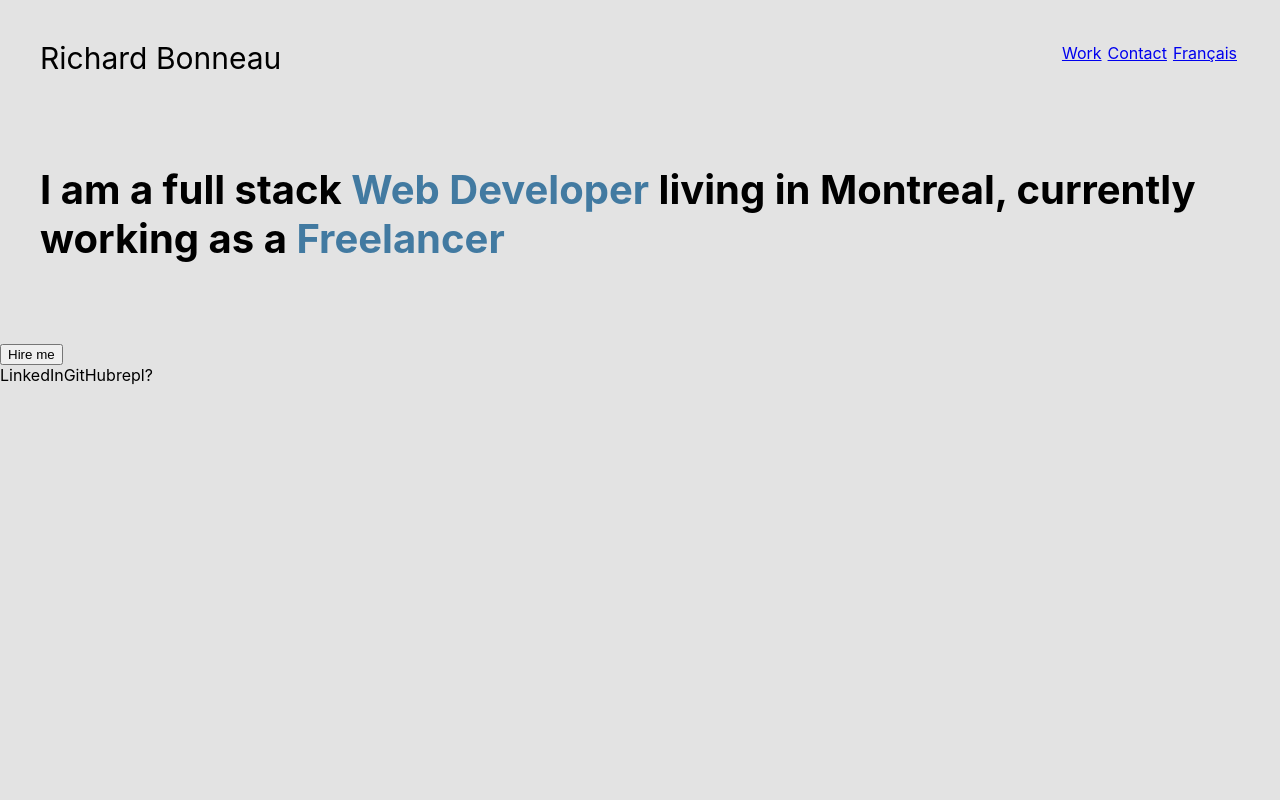
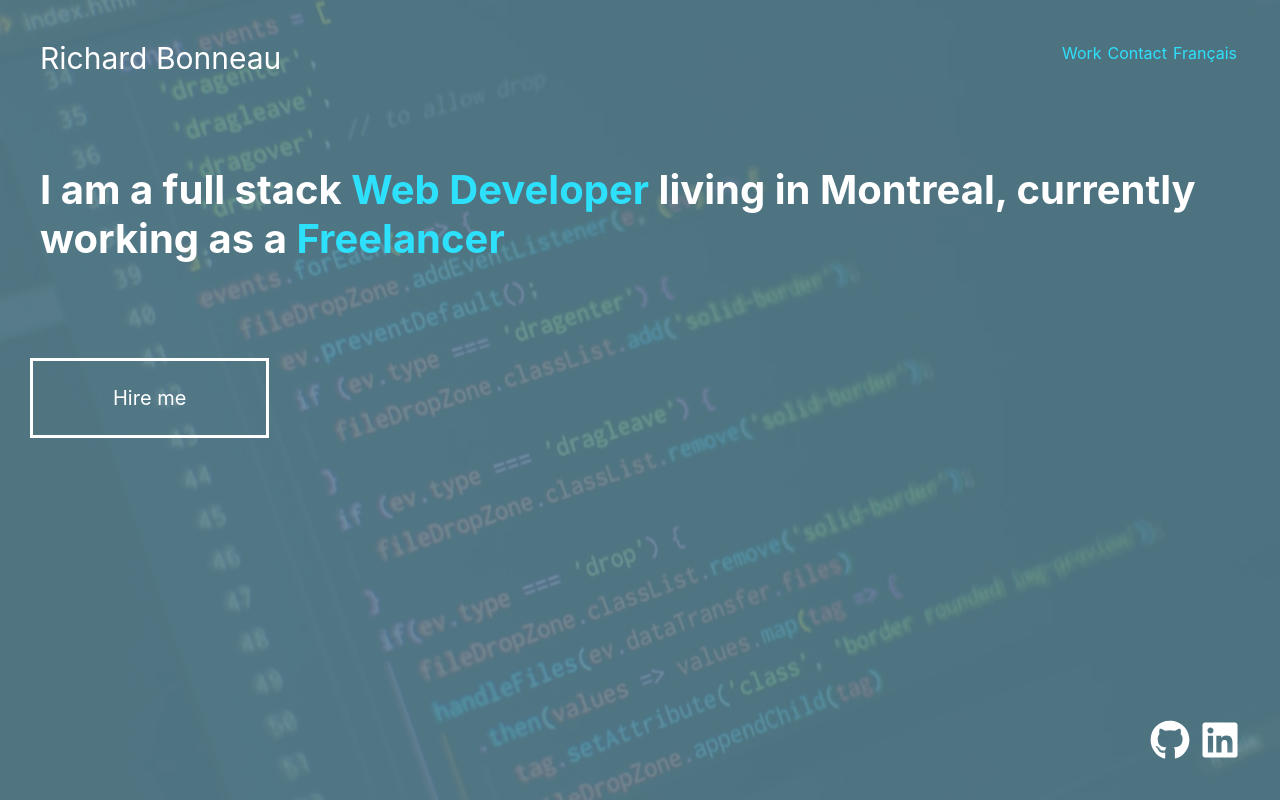
Before and after one commit to richardbonneau/portfolio, a React (Create React App) app: page / in a window 1280 px wide. Shown: the top 800 px of the page. Built offline with nearby package versions, Linux system fonts and the light colour scheme.

Commit message:
more work in hero

```diff
--- a/package.json
+++ b/package.json
@@ -6,6 +6,7 @@
     "react": "^16.9.0",
     "react-burger-menu": "^2.6.11",
     "react-dom": "^16.9.0",
+    "react-icons": "^3.7.0",
     "react-scripts": "3.1.1"
   },
   "scripts": {
--- a/src/App.css
+++ b/src/App.css
@@ -1,8 +1,22 @@
-.App {
+:root{
+  --mainColor:#124559;
+  --heroOverlay:#124559bf;
+  --accentColor:#2DE1FC;
+  --heroText:white;
+}
 
-}
 h2{
   font-size: 20px;
+}
+.icon{
+  height:40px;
+  width:40px;
+  margin-left:10px;
+  color:white;
+  cursor: pointer;
+}
+.icon:hover{
+  color:var(--accentColor);
 }
 .App-logo {
   animation: App-logo-spin infinite 20s linear;
@@ -11,8 +25,20 @@ h2{
 }
 .header-link{
   padding:3px;
+  color:var(--accentColor);
+  text-decoration: none;
+  cursor: pointer;
+  -webkit-transition: all 1s;
+	-moz-transition: all 1s;
+	transition: all 1s;
+}
+
+.header-link:hover:after{
+
+  color:white;
 }
 .links-wrapper{
+
   right:0;
   position: absolute;
   display: flex;
@@ -24,11 +50,14 @@ h2{
   left: 0;
 }
 .intro-span{
-  color: #427AA1;
+
+  color: var(--accentColor);
 }
 .main-intro{
+  color:white;
   margin: 80px 40px;
   font-size: 40px;
+  z-index:10;
 }
 .hireme-wrapper{
   /* display: flex;
@@ -40,16 +69,48 @@ h2{
 }
 .hero-icons{
   display:flex;
+ position:absolute;
+ bottom:40px;
+ right:40px;
+
 }
+.btn {
+  color: white;
+  font-size:20px;
+  z-index:1;
+  position:relative;
+  background:none;
+  display: inline-block;
+  border: 3px solid #fff;
+  margin: 15px 30px;
+  cursor: pointer;
+  padding:25px 80px;
+  -webkit-transition: all 0.3s;
+	-moz-transition: all 0.3s;
+	transition: all 0.3s;
+}
+.btn:hover,.btn:active{
+ background:white;
+  color:var(--mainColor);
+}
+
+
+
 .main-name{
   margin: 40px;
   font-size: 30px;
+  z-index: 10;
+  color:white;
+
 }
 .hero{
-  /* color: white; */
-  background: #0000001c;
   height:100vh;
+  background: url("/code.jpg");
+  background-repeat: no-repeat;
+  background-size: cover;
+  box-shadow: inset 0 0 0 1000px rgba(89,131,146,.87);
 }
+
 .App-link {
   color: #61dafb;
 }
--- a/src/App.js
+++ b/src/App.js
@@ -1,8 +1,9 @@
 import React from 'react';
-import {slide as Menu} from 'react-burger-menu';
+import { FaGithub, FaLinkedin } from 'react-icons/fa';
 import './App.css';
 
 function App() {
+
   return (
     <div className="App">
       <div className="hero">
@@ -12,19 +13,20 @@ function App() {
 
 
            <div className="links-wrapper">
-          <a className="header-link" href="#">Work</a>
-        <a className="header-link" href="#">Contact</a>
-        <a className="header-link" href="#">Français</a>
+          <div className="header-link">Work</div>
+        <div className="header-link">Contact</div>
+        <div className="header-link">Français</div>
        </div>
 
       </header>
       <h1 className="main-intro">I am a full stack <span className="intro-span">Web Developer</span> living in Montreal, currently working as a <span className="intro-span">Freelancer</span></h1>
-      <div className="hireme-wrapper"><button>Hire me</button></div>
+      <div className="hireme-wrapper"><div className="btn">Hire me</div></div>
 
       <div className="hero-icons">
-      <div>LinkedIn </div>
-      <div>GitHub </div>
-      <div>repl?</div>
+
+        <FaGithub className="icon" />
+        <FaLinkedin  className="icon" />
+
       </div>
 
       </div>
@@ -35,6 +37,7 @@ function App() {
     <div>Send an Email</div>
     </div>
   );
+
 }
 
 export default App;
```
Also changed, not shown: public/code.jpg (added), 1 other file (tests, documents, lock files or other folders).
